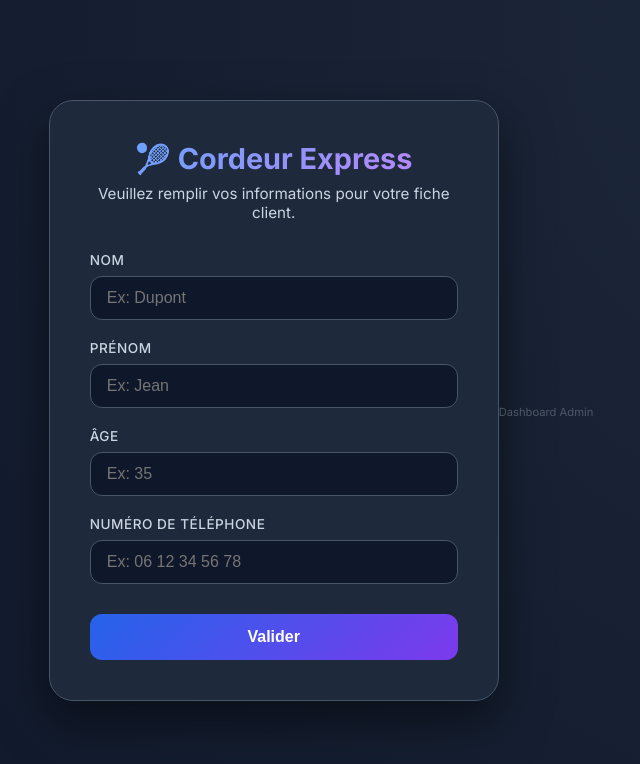
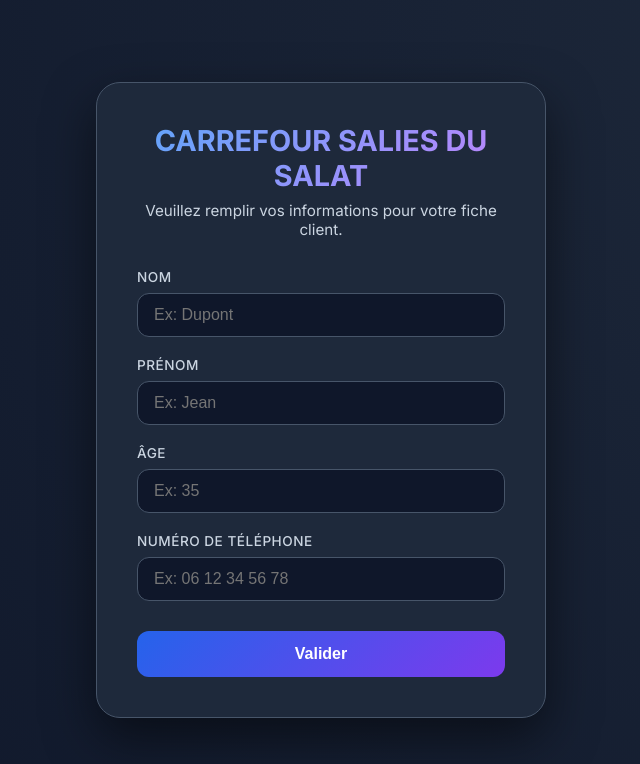
Before and after one commit to sarlmontaut-code/QR_registration, a website: page public/index.html in a window 1280 px wide. Shown: the whole page, without its empty margins (319-959 px from the left). Drawn offline with Linux system fonts and the light colour scheme.

Commit message:
Securisation export et suppression bouton admin

```diff
--- a/public/index.html
+++ b/public/index.html
@@ -136,7 +136,7 @@
 <body>
     <div class="card" id="formCard">
         <div class="header">
-            <h1>🎾 Cordeur Express</h1>
+            <h1>CARREFOUR SALIES DU SALAT</h1>
             <p>Veuillez remplir vos informations pour votre fiche client.</p>
         </div>
         <form id="registrationForm">
@@ -166,10 +166,6 @@
         <p>Vos informations ont été enregistrées avec succès.</p>
     </div>
 
-    <footer style="margin-top: 20px; text-align: center; opacity: 0.3;">
-        <a href="/export" style="color: var(--text-secondary); text-decoration: none; font-size: 0.7rem;">Dashboard
-            Admin</a>
-    </footer>
 
     <script>
         const form = document.getElementById('registrationForm');
--- a/server.js
+++ b/server.js
@@ -59,8 +59,9 @@ app.post('/register', async (req, res) => {
     }
 });
 
-// Route to export data to Excel
-app.get('/export', async (req, res) => {
+// Route to export data to Excel - Renamed for security
+const EXPORT_PATH = process.env.SECRET_EXPORT_PATH || '/export-valeurs-clients-75';
+app.get(EXPORT_PATH, async (req, res) => {
     try {
         const clients = await Client.find().sort({ registrationDate: -1 });
 
```
Also changed, not shown: README.md.
